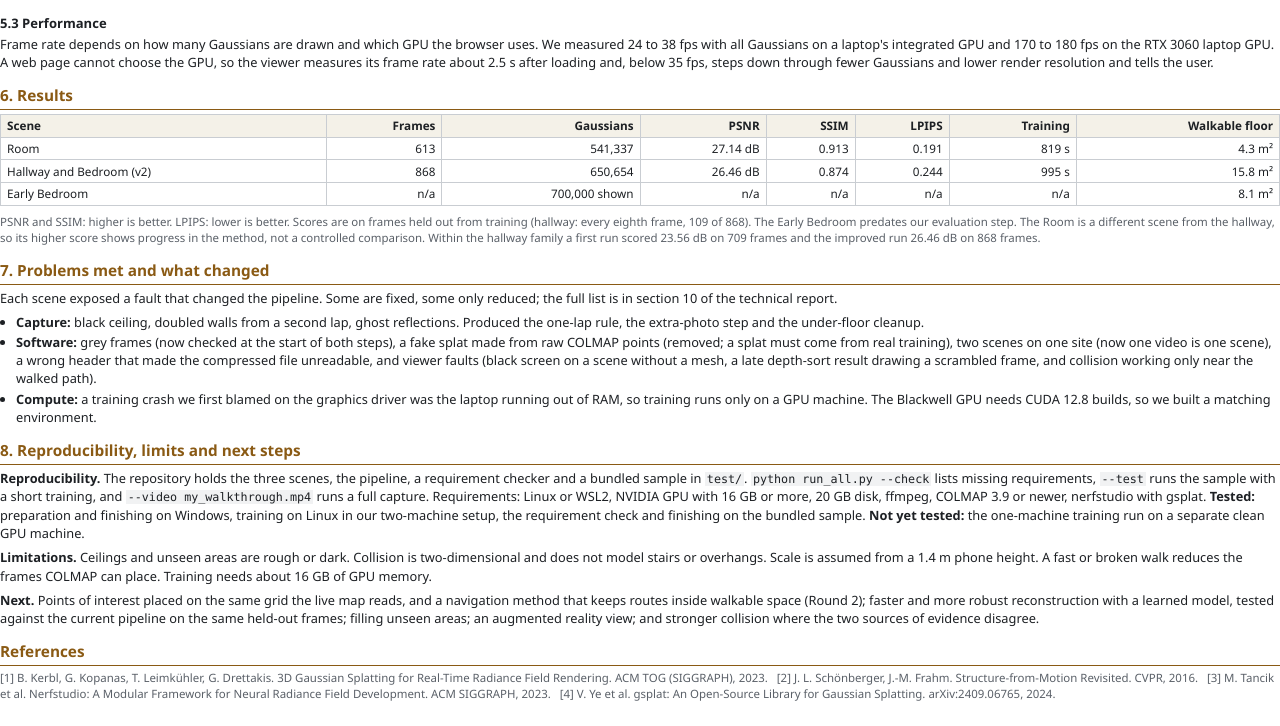
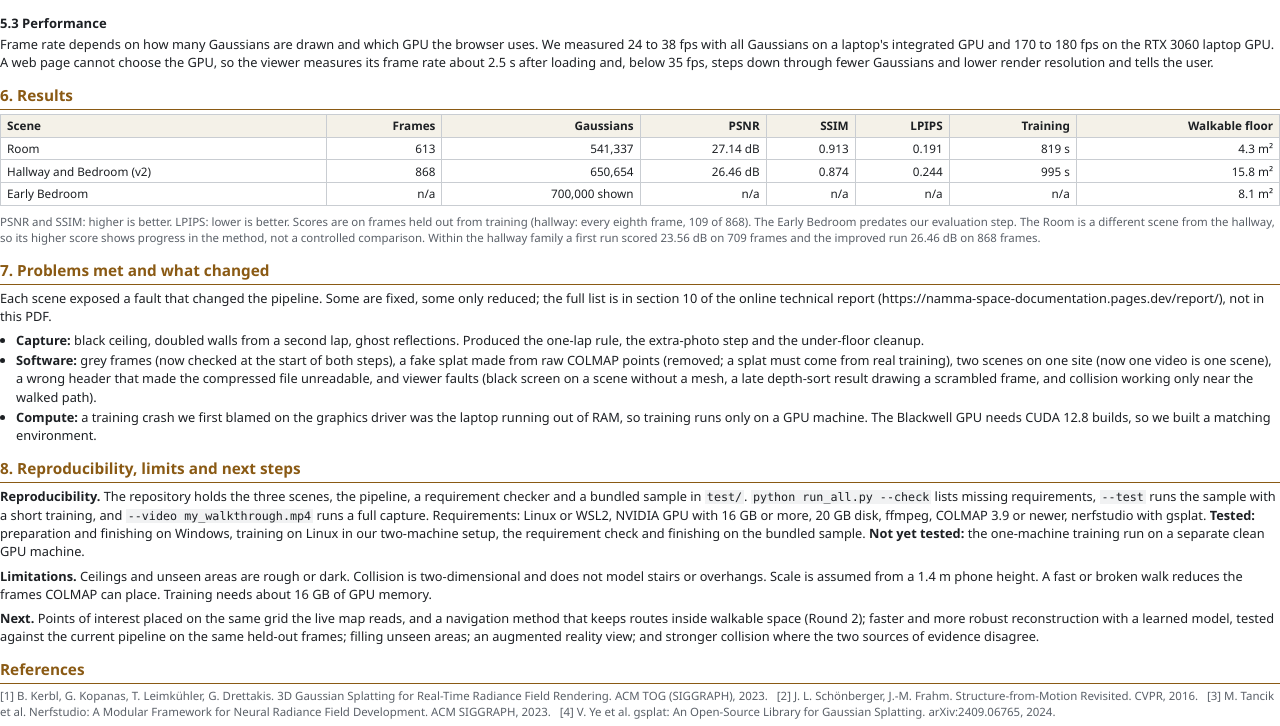
Before and after one commit to chepuridathathreya/Namma-Space, a plain HTML site: page submission/abstract/abstract.html in a window 1280 px wide. Shown: the part 2760-3486 px from the top of the page. Drawn offline with Linux system fonts and the light colour scheme.

Commit message:
docs: abstract points to the online report for the full problem list

```diff
--- a/submission/abstract/abstract.html
+++ b/submission/abstract/abstract.html
@@ -133,7 +133,7 @@ code { font-family: Consolas, monospace; font-size: 8.8pt; background: #f1f2f3;
 <p class="small">PSNR and SSIM: higher is better. LPIPS: lower is better. Scores are on frames held out from training (hallway: every eighth frame, 109 of 868). The Early Bedroom predates our evaluation step. The Room is a different scene from the hallway, so its higher score shows progress in the method, not a controlled comparison. Within the hallway family a first run scored 23.56 dB on 709 frames and the improved run 26.46 dB on 868 frames.</p>
 
 <h2>7. Problems met and what changed</h2>
-<p>Each scene exposed a fault that changed the pipeline. Some are fixed, some only reduced; the full list is in section 10 of the technical report.</p>
+<p>Each scene exposed a fault that changed the pipeline. Some are fixed, some only reduced; the full list is in section 10 of the online technical report (https://namma-space-documentation.pages.dev/report/), not in this PDF.</p>
 <ul>
 <li><b>Capture:</b> black ceiling, doubled walls from a second lap, ghost reflections. Produced the one-lap rule, the extra-photo step and the under-floor cleanup.</li>
 <li><b>Software:</b> grey frames (now checked at the start of both steps), a fake splat made from raw COLMAP points (removed; a splat must come from real training), two scenes on one site (now one video is one scene), a wrong header that made the compressed file unreadable, and viewer faults (black screen on a scene without a mesh, a late depth-sort result drawing a scrambled frame, and collision working only near the walked path).</li>
```
Also changed, not shown: 1 other file.
